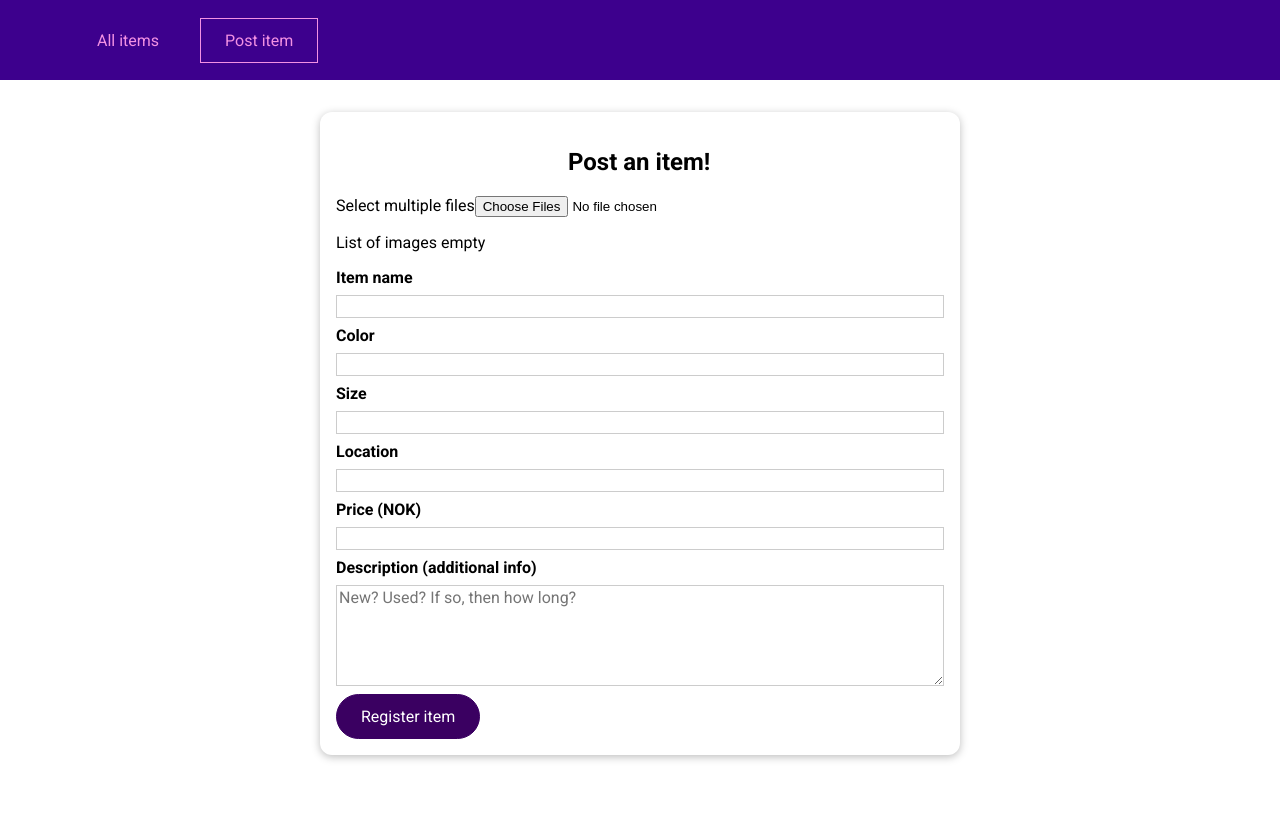
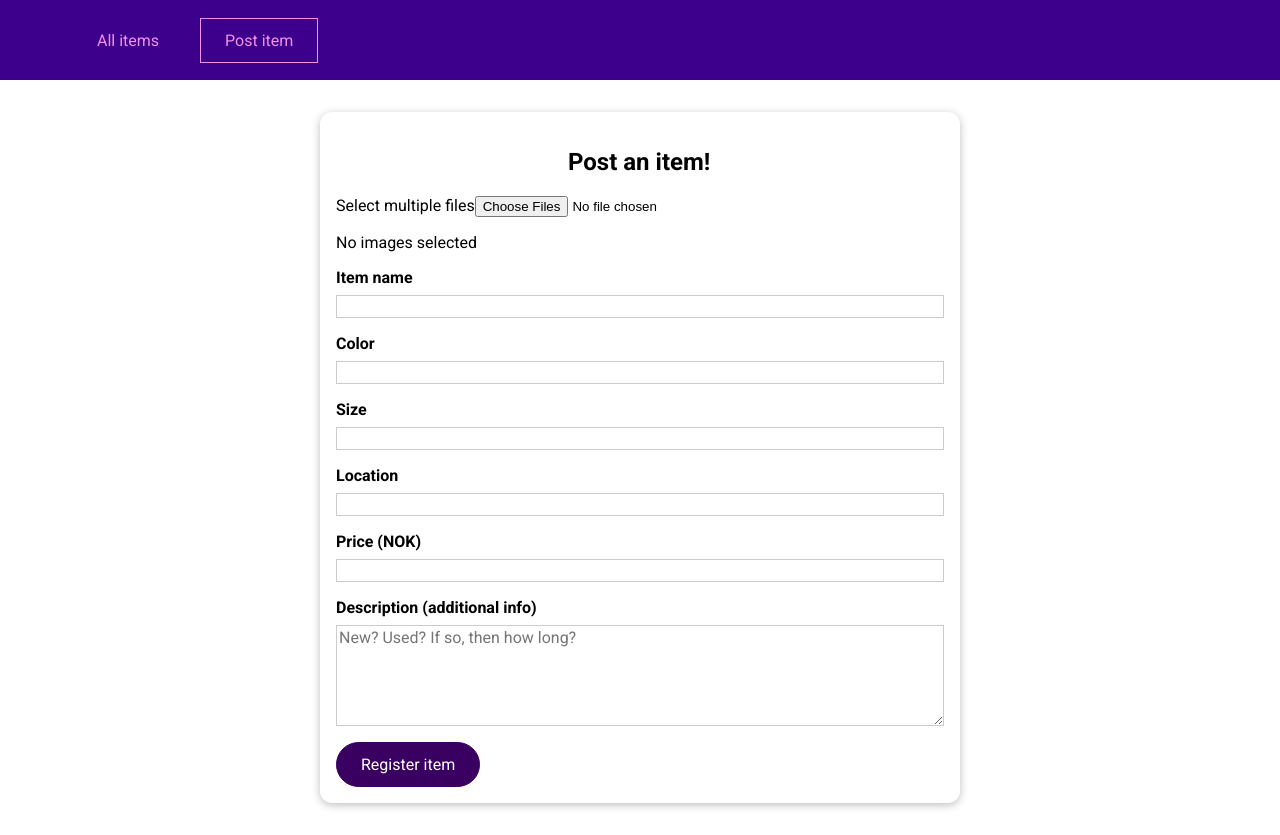
Before and after one commit to Maazil/dahshop, a Vue app in the folder Dahshop/ClientApp/vue-project/: page /postitem in a window 1280 px wide. Before the commit the page ends 800 px from the top, so only its background shows below. Built offline with nearby package versions, Linux system fonts and the light colour scheme.

Commit message:
updated npm axios dependency for security

```diff
--- a/Dahshop/ClientApp/vue-project/src/components/items/FileReader.vue
+++ b/Dahshop/ClientApp/vue-project/src/components/items/FileReader.vue
@@ -10,91 +10,23 @@
     />
     <ul v-if="imageList.length > 0">
       <li v-for="(image, index) in imageList" :key="index">
-        <img class="imagePreview" id="imgs" :src="image" />
+        <img class="imagePreview" id="imgs" :src="image" @load="revokeDataURL(index)" />
       </li>
     </ul>
-    <p v-else>List of images empty</p>
+    <p v-else>No images selected</p>
   </section>
 </template>
 
 <script>
-import { ref } from "vue";
+import useImagePreview from '../../hooks/imagePreview.js';
 
 export default {
   setup() {
 
-    const imageList = ref([]);
+    const { imageList, setDataURL, revokeDataURL } = useImagePreview();
 
-    function setDataURL(event) {
-
-      // set image list to an empty array just in case
-      imageList.value = [];
-
-      console.log(imageList.value.length);
-
-      // Reference to the DOM input elements
-      const files = event.target.files;
-
-      // Check file api support and if files is empty
-      if (files && window.File && window.FileList && window.FileReader) {
-        // Loop through the list of images uploaded
-        for (let i = 0; i < files.length; i++) {
-          // set file to files current index
-          const file = files[i];
-
-          console.log(file);
-
-          // set the current index in imagelist to an object url
-          imageList.value.push(URL.createObjectURL(file));
-
-          //   // Revoke the file to free memory
-          // URL.revokeObjectURL(this.imageList[i]);
-        }
-      }
-
-      console.log(imageList.value);
-      console.log(imageList.value.length);
-    }
-
-    return { imageList, setDataURL };
+    return { imageList, setDataURL, revokeDataURL };
   },
-
-  // data() {
-  //   return {
-  //     imageList: [],
-  //   };
-  // },
-  // // updated: {},
-  // methods: {
-  //   setDataURL(event) {
-  //     // set image list to an empty array just in case
-  //     this.imageList = [];
-  //     console.log(this.imageList.length);
-
-  //     // Reference to the DOM input elements
-  //     const files = event.target.files;
-
-  //     // Check file api support and if files is empty
-  //     if (files && window.File && window.FileList && window.FileReader) {
-  //       // Loop through the list of images uploaded
-  //       for (let i = 0; i < files.length; i++) {
-  //         // set file to files current index
-  //         const file = files[i];
-
-  //         console.log(file);
-
-  //         // set the current index in imagelist to an object url
-  //         this.imageList.push(URL.createObjectURL(file));
-
-  //         //   // Revoke the file to free memory
-  //         // URL.revokeObjectURL(this.imageList[i]);
-  //       }
-  //     }
-
-  //     console.log(this.imageList);
-  //     console.log(this.imageList.length);
-  //   },
-  // },
 };
 </script>
 
--- a/Dahshop/ClientApp/vue-project/src/components/items/ItemForm.vue
+++ b/Dahshop/ClientApp/vue-project/src/components/items/ItemForm.vue
@@ -187,7 +187,7 @@ export default {
 
 <style scoped>
 .form-control {
-  margin: 0.5rem 0;
+  margin: 1rem 0;
 }
 
 label {
--- /dev/null
+++ b/Dahshop/ClientApp/vue-project/src/hooks/imagePreview.js
@@ -0,0 +1,35 @@
+import { ref } from "vue";
+
+export default function useImagePreview() {
+  const imageList = ref([]);
+
+  function setDataURL(event) {
+    // set image list to an empty array just in case
+    imageList.value = [];
+
+    // Reference to the DOM input elements
+    const files = event.target.files;
+
+    // Check file api support and if files is empty
+    if (files && window.File && window.FileList && window.FileReader) {
+      // Loop through the list of images uploaded
+      for (let i = 0; i < files.length; i++) {
+        // set file to files current index
+        const file = files[i];
+
+        // console.log(file);
+
+        // set the current index in imagelist to an object url
+        imageList.value.push(URL.createObjectURL(file));
+      }
+    }
+
+  }
+
+  function revokeDataURL(index) {
+    // Revoke the file to free memory
+    URL.revokeObjectURL(imageList.value[index]);
+  }
+
+  return { imageList, setDataURL, revokeDataURL };
+}
```
Also changed, not shown: 1 other file (tests, documents, lock files or other folders).
